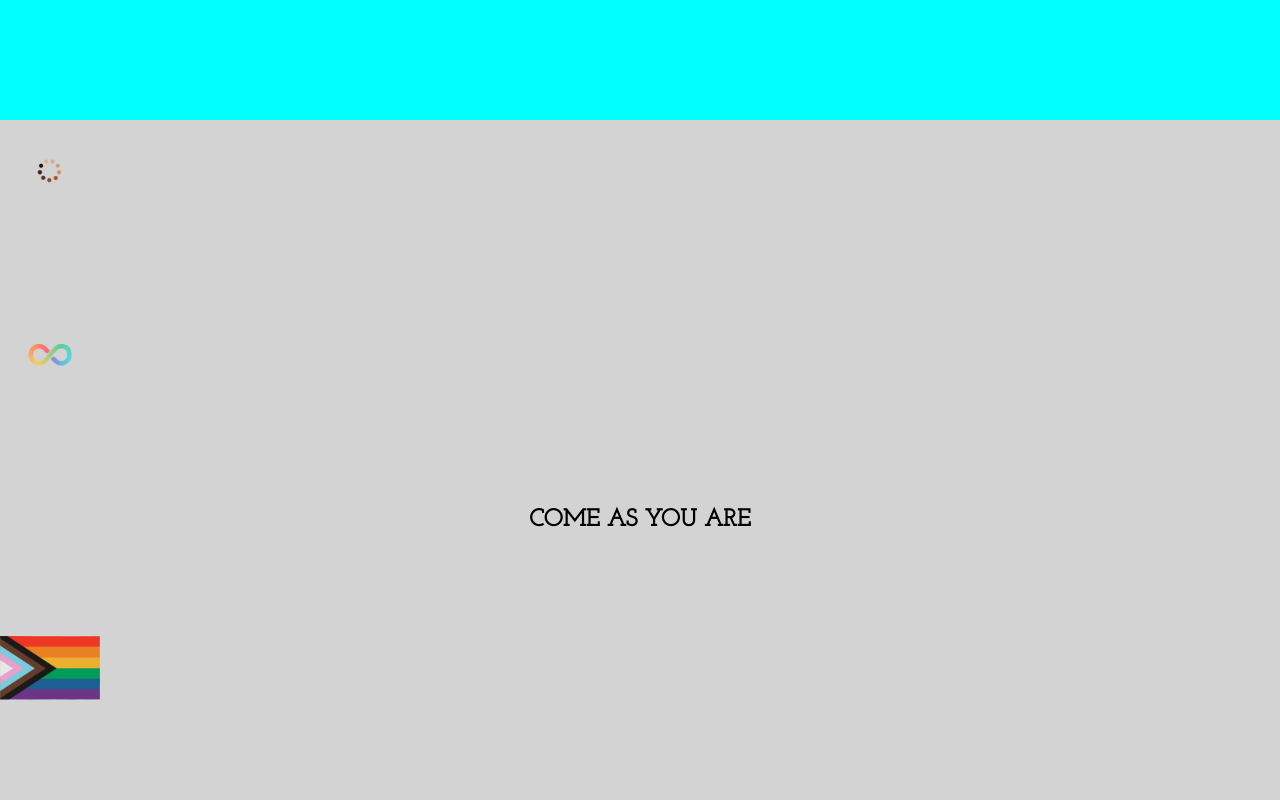
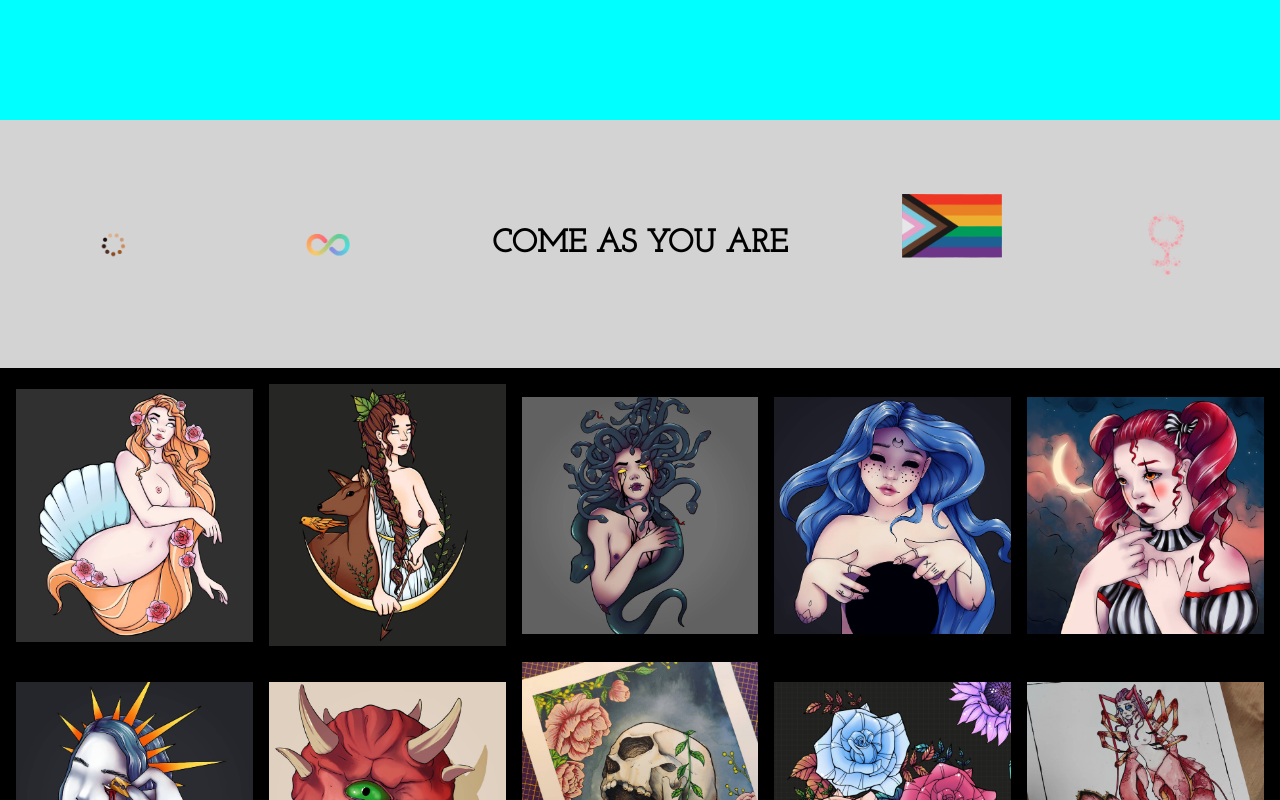
Before and after one commit to AliceXix/panda-portfolio, a React (Create React App) app in the folder client/: page / in a window 1280 px wide. Shown: the part 680-1480 px from the top of the page. Built offline with nearby package versions, Linux system fonts and the light colour scheme.

Commit message:
addapt styling to new layout

```diff
--- a/client/src/index.css
+++ b/client/src/index.css
@@ -60,62 +60,26 @@ body {
 
 .values {
     background-color: lightgray;
-    display: flex;
-    flex-direction: column;
-    justify-content: space-between;
-    height: 100vh;
-}
-
-.widgets {
+    padding: 0 4em;
     display: flex;
     flex-direction: row;
-    margin: 0em 4em;
-    gap: 4.8em;
-    height: 65vh;
+    justify-content: space-between;
     align-items: center;
-    justify-content: center;
-    font-size: 1.3rem;
+    height: 31vh;
 }
 
 .values img {
     width: 100px;
 }
 
-.values section {
-    height: 35vh;
-}
-
-.values .centred-div h2 {
+.values h2 {
     font-size: 2rem;
-}
-
-.values .centred-div p {
-    font-size: 1.3rem;
 }
 
 /* --- PORTFOLIO --- */
 
 .portfolio {
-    background-color: lightgreen;
-    display: flex;
-    flex-direction: column;
-    justify-content: space-between;
-    height: 100vh;
-}
-
-.portfolio .centred-div {
-    height: 35vh;
-}
-
-.portfolio .centred-div h2 {
-    font-size: 2rem;
-}
-
-.portfolio .centred-div p {
-    font-size: 1.3rem;
-}
-
-.portfolio .grid-section {
+    height: 65vh;
     background-color: black;
     padding: 1em;
 }
```
